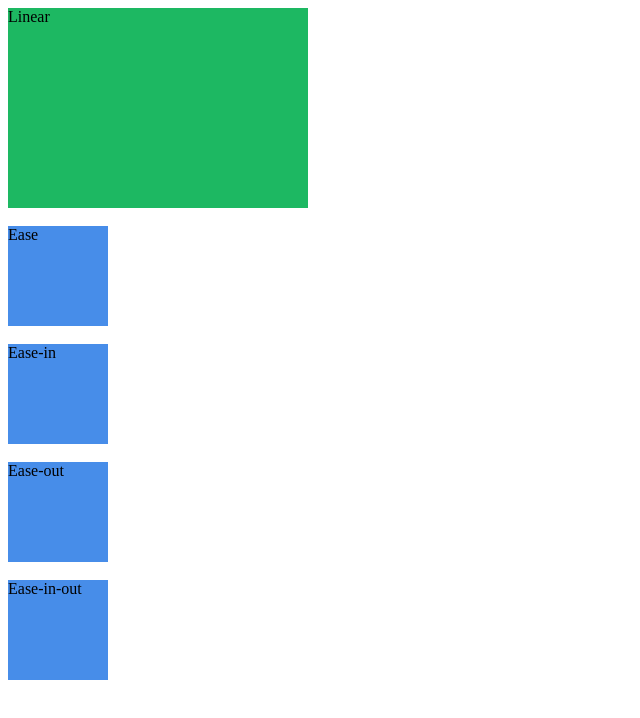
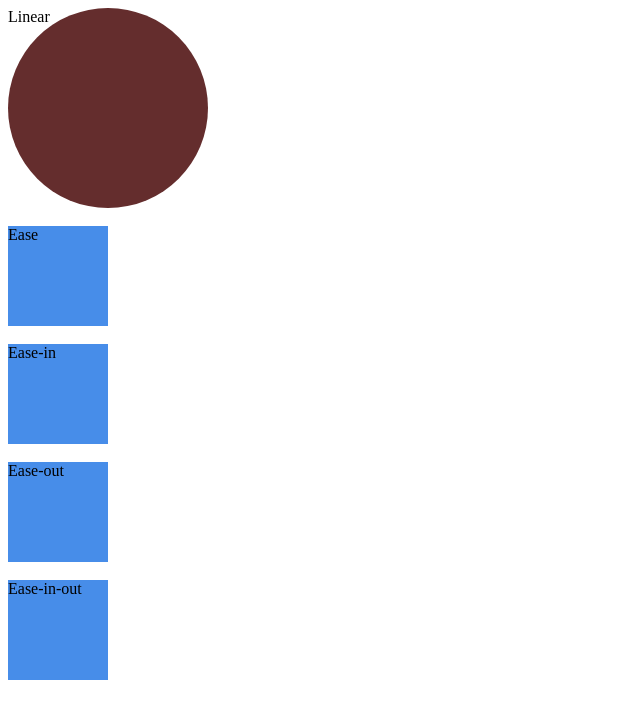
Before and after one commit to utkarshini30/WebDev, a plain HTML site: page CSS/indexx.html in a window 1280 px wide. In both pictures the pointer is over the element "Linear". Shown: the whole page, without its empty margins (0-640 px from the left). Drawn offline with Linux system fonts and the light colour scheme.

Commit message:
box to circle

```diff
--- a/CSS/indexx.html
+++ b/CSS/indexx.html
@@ -10,7 +10,9 @@
   width: 100px;
   height: 100px;
   background: rgb(71, 141, 233);
-  transition: width 2s;
+  transition: width 2s,rotate 2s;
+  /* transform: rotate(360deg);
+  rotate: 360deg; */
 }
 
 #div1 {transition-timing-function: linear;}
@@ -19,16 +21,15 @@
 #div4 {transition-timing-function: ease-out;}
 #div5 {transition-timing-function: ease-in-out;}
 
-#div3:hover {
-  width: 300px;
+div:hover {
+  width: 200px;
   height:200px;
-  background:rgb(252, 208, 208);
+  background:rgb(100, 45, 45);
+  rotate: 360deg;
+  border-radius: 50%;
+  transform: rotate(360deg);
 }
-div:hover {
-  width: 300px;
-  height:200px;
-  background:rgb(29, 184, 98);
-}
+
 </style>
 <body>
     <div id="div1">Linear</div><br>
```
